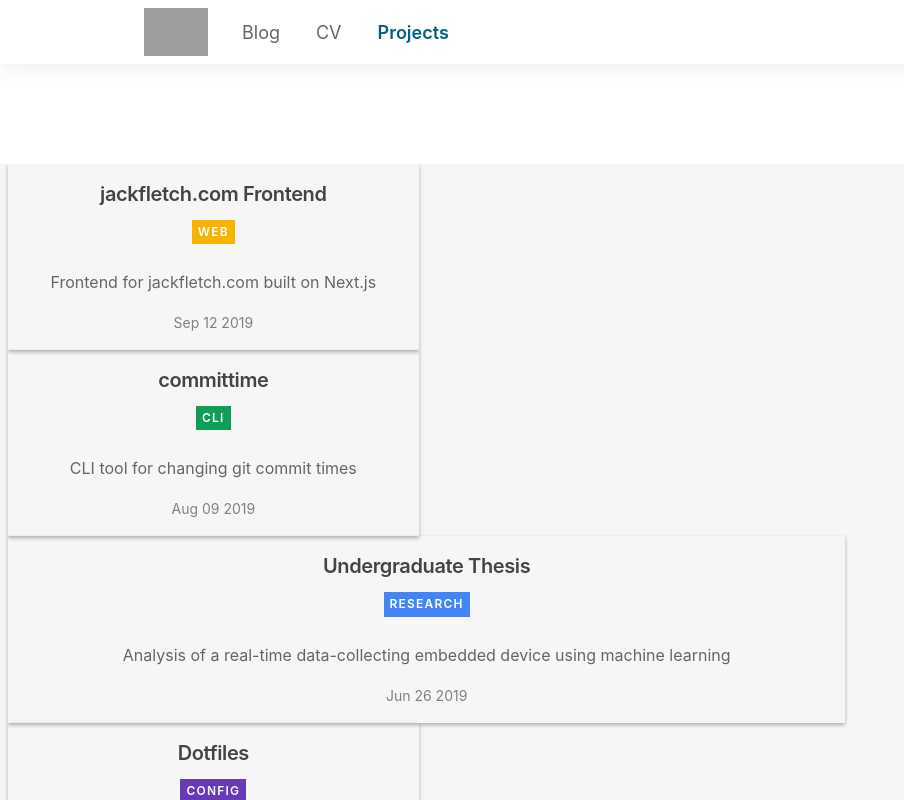
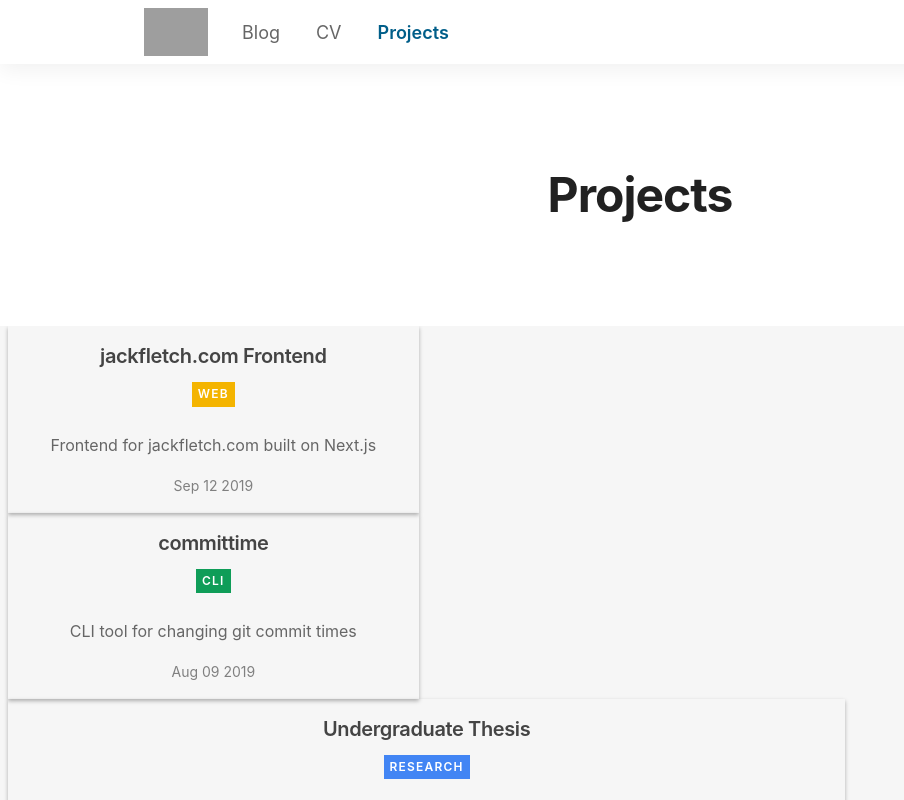
Before and after one commit to jackfletch/jackfletch.com-frontend, a Next.js app: page /projects in a window 1280 px wide. Shown: the top 800 px of the page, without its empty margins (0-904 px from the left). Built offline with nearby package versions, Linux system fonts and the light colour scheme; grey boxes are pictures that could not be loaded; a web font is replaced by a local one.

Commit message:
Add SectionHeader to blog page and projects page

```diff
--- a/pages/blog.js
+++ b/pages/blog.js
@@ -1,4 +1,4 @@
-import {BlogCard, Container, Meta, Page} from '../components';
+import {BlogCard, Container, Meta, Page, SectionHeader} from '../components';
 import config from '../config/website';
 
 function importAll(r) {
@@ -43,6 +43,7 @@ const BlogPage = () => {
       <Meta schema={schema} title={title} />
       <Page>
         <Container padding fullWidth>
+          <SectionHeader title="Blog" />
           {posts}
         </Container>
       </Page>
--- a/pages/projects.js
+++ b/pages/projects.js
@@ -1,4 +1,4 @@
-import {Card, Container, Meta, Page} from '../components';
+import {Card, Container, Meta, Page, SectionHeader} from '../components';
 import config from '../config/website';
 import {mapping, sortOrder} from '../data/projects';
 
@@ -16,6 +16,7 @@ const ProjectsPage = () => {
       <Meta staticPage={title} />
       <Page>
         <Container fullWidth padding>
+          <SectionHeader title="Projects" />
           <Container fullWidth gray center>
             {projectIds.map(projectId => (
               <Card key={projectId} value={mapping[projectId]} />
```
